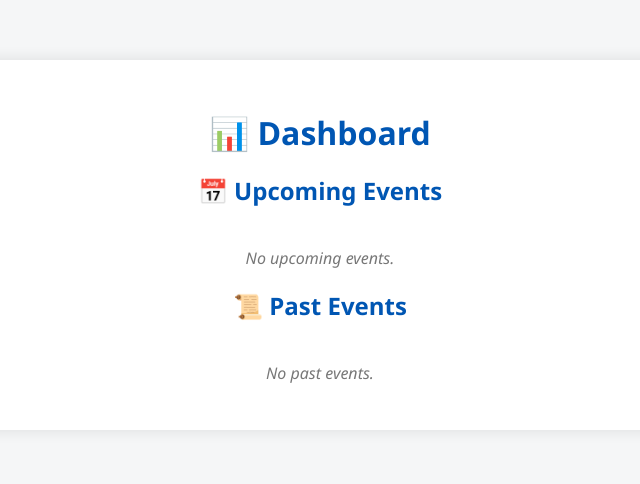
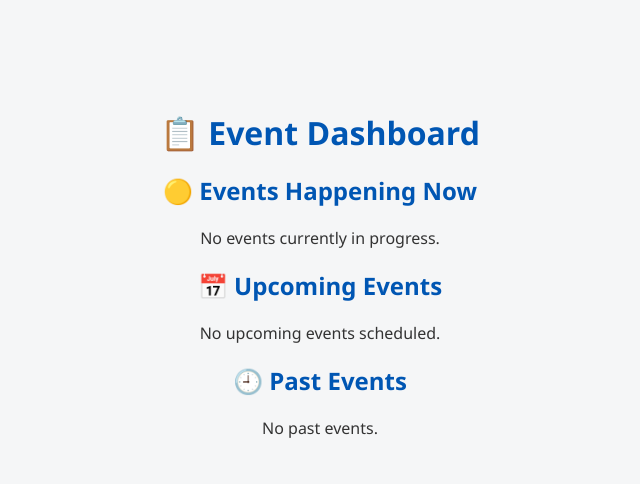
Before and after one commit to boraytuna/Attendance-Verification-System, a Flask app: page /dashboard in a window 1280 px wide. Shown: the part 104-588 px from the top of the page, without its empty margins (320-960 px from the left). Run offline with Flask 3, Linux system fonts and the light colour scheme; data that the repository does not hold is empty.

Commit message:
Bug fixes and create events
Added current events to dashboard and fixed some small bugs

```diff
--- a/app.py
+++ b/app.py
@@ -5,6 +5,7 @@ import os
 import segno
 import random
 import math
+import requests
 from datetime import datetime, timedelta
 from geopy.distance import geodesic
 from apscheduler.schedulers.background import BackgroundScheduler
@@ -137,10 +138,20 @@ def dashboard():
         SELECT e.*, p.name AS place_name, p.building
         FROM events e
         LEFT JOIN places p ON e.latitude = p.latitude AND e.longitude = p.longitude
-        WHERE eventDate || 'T' || startTime >= ?
+        WHERE eventDate || 'T' || startTime > ?
         ORDER BY eventDate, startTime
     """, (now,))
     upcoming = cursor.fetchall()
+
+    # Current events: now is between start and stop(Olu)
+    cursor.execute("""
+        SELECT e.*, p.name AS place_name, p.building
+        FROM events e
+        LEFT JOIN places p ON e.latitude = p.latitude AND e.longitude = p.longitude
+        WHERE eventDate || 'T' || startTime <= ? AND eventDate || 'T' || stopTime >= ?
+        ORDER BY eventDate, startTime
+    """, (now, now))
+    current = cursor.fetchall()
 
     # Past events: event has already ended
     cursor.execute("""
@@ -153,8 +164,7 @@ def dashboard():
     past = cursor.fetchall()
 
     conn.close()
-    return render_template("dashboard.html", upcoming_events=upcoming, past_events=past)
-
+    return render_template("dashboard.html", upcoming_events=upcoming, current_events=current, past_events=past)
 # Route: Events Page
 @app.route("/events", methods=["GET"])
 def events():
@@ -635,23 +645,24 @@ def submit_event():
     start_time = request.form["start_time"]
     stop_time = request.form["stop_time"]
     event_location = request.form["event_location"]
-    event_address = request.form.get("event_address", "Unknown Location")
+    event_address = request.form.get("event_address", "").strip()
 
-    # NEW: Parse location
+    # Parse lat/lng
     try:
         lat, lng = map(float, event_location.split(","))
     except ValueError:
         flash("❌ Invalid location format.", "error")
         return redirect(url_for("events"))
 
-    # NEW: Validate time logic
+    # Time validation
     if start_time >= stop_time:
         flash("❌ End time must be later than start time.", "error")
         return redirect(url_for("events"))
 
-    # NEW: Prevent duplicate event at same time/location
     conn = get_db_connection()
     cursor = conn.cursor()
+
+    # Prevent duplicate events at same location & overlapping time
     cursor.execute("""
         SELECT * FROM events
         WHERE eventDate = ?
@@ -660,47 +671,55 @@ def submit_event():
         AND (
             (? BETWEEN startTime AND stopTime) OR
             (? BETWEEN startTime AND stopTime) OR
-            (startTime BETWEEN ? AND ?)
+            (startTime BETWEEN ? AND ?) OR
+            (stopTime BETWEEN ? AND ?)
         )
-    """, (event_date, lat, lng, start_time, stop_time, start_time, stop_time))
+    """, (
+        event_date, lat, lng,
+        start_time, stop_time, start_time, stop_time, start_time, stop_time
+    ))
 
-    same_time_place = cursor.fetchone()
-
-    if same_time_place:
+    if cursor.fetchone():
         conn.close()
         flash("❌ Another event is already scheduled at this time and location.", "error")
         return redirect(url_for("events"))
 
-    # SAFE TO INSERT
-    cursor.execute('''
+    # Fallback to reverse geocoding if no event address provided
+    if not event_address or event_address == "Unknown Location":
+        geocode_url = f"https://maps.googleapis.com/maps/api/geocode/json?latlng={lat},{lng}&key={GOOGLE_API_KEY}"
+        response = requests.get(geocode_url).json()
+
+        if response["status"] == "OK" and response["results"]:
+            event_address = response["results"][0]["formatted_address"]
+        else:
+            event_address = "Unknown Location"
+
+    # Insert event
+    cursor.execute("""
         INSERT INTO events (eventName, eventDate, startTime, stopTime, latitude, longitude, eventAddress)
         VALUES (?, ?, ?, ?, ?, ?, ?)
-    ''', (event_name, event_date, start_time, stop_time, lat, lng, event_address))
+    """, (event_name, event_date, start_time, stop_time, lat, lng, event_address))
+
     event_id = cursor.lastrowid
     conn.commit()
     conn.close()
 
     get_or_create_qr_code(event_id)
 
-    # ✅ Schedule email 5 minutes after event ends
+    # Schedule professor email 5 mins after event ends
     try:
-        # Combine date and time from form
-        event_end_str = f"{event_date} {stop_time}"
-        event_end_dt = datetime.strptime(event_end_str, "%Y-%m-%d %H:%M")
-        executetime = event_end_dt + timedelta(minutes=5)
-
-        # Schedule the email with a unique job ID
+        event_end = datetime.strptime(f"{event_date} {stop_time}", "%Y-%m-%d %H:%M")
+        execute_time = event_end + timedelta(minutes=5)
         scheduler.add_job(
             func=send_professor_emails,
             trigger='date',
-            run_date=executetime,
+            run_date=execute_time,
             args=[event_id],
             id=f"professor_email_{event_id}",
             replace_existing=True
         )
-        print(f"Scheduled professor email for event {event_id}.")
     except Exception as e:
-        print(f"[SCHEDULER ERROR] Could not schedule professor email for event {event_id}: {e}")
+        print(f"[SCHEDULER ERROR] Could not schedule email: {e}")
 
     return redirect(url_for("dashboard", success=1))
 
--- a/templates/dashboard.html
+++ b/templates/dashboard.html
@@ -9,7 +9,8 @@
         color: #333;
     }
 
-    h1, h2 {
+    h1,
+    h2 {
         text-align: center;
         color: #0056b3;
         margin-bottom: 20px;
@@ -34,7 +35,8 @@
         overflow: hidden;
     }
 
-    th, td {
+    th,
+    td {
         padding: 14px 18px;
         border-bottom: 1px solid #ddd;
         text-align: center;
@@ -49,18 +51,22 @@
         background-color: #f2f2f2;
     }
 
-    .qr-buttons button {
+    .qr-buttons button,
+    .qr-button-link {
         background-color: #28a745;
         color: white;
-        border: none;
+        text-decoration: none;
         padding: 8px 12px;
         border-radius: 5px;
+        font-size: 14px;
+        display: inline-block;
+        transition: background-color 0.2s;
+        border: none;
         cursor: pointer;
-        font-size: 14px;
-        transition: background-color 0.2s;
     }
 
-    .qr-buttons button:hover {
+    .qr-buttons button:hover,
+    .qr-button-link:hover {
         background-color: #218838;
     }
 
@@ -70,47 +76,61 @@
         font-style: italic;
         color: #777;
     }
-
-    .qr-button-link {
-        background-color: #28a745;
-        color: white;
-        text-decoration: none;
-        padding: 8px 12px;
-        border-radius: 5px;
-        font-size: 14px;
-        display: inline-block;
-        transition: background-color 0.2s;
-    }
-    .qr-button-link:hover {
-        background-color: #218838;
-    }
 </style>
 
-<div class="dashboard-container">
-    <h1>📊 Dashboard</h1>
+<div class="container" style="padding: 30px;">
+    <h1 style="text-align: center;">📋 Event Dashboard</h1>
 
     {% if request.args.get('success') == '1' %}
-    <div id="success-message"
-         style="background-color: #d4edda; color: #155724; padding: 10px; border: 1px solid #c3e6cb; border-radius: 5px; margin-bottom: 20px; position: relative;">
-        ✅ Event was successfully created!
-        <button onclick="document.getElementById('success-message').style.display='none'"
-                style="position: absolute; top: 5px; right: 10px; background: none; border: none; font-weight: bold; font-size: 16px; color: #155724; cursor: pointer;">×</button>
+    <div class="flash-message"
+        style="background-color: #d4edda; color: #155724; padding: 12px; border: 1px solid #c3e6cb; border-radius: 5px; margin-bottom: 20px; display: flex; justify-content: space-between; align-items: center;">
+        ✅ Event created successfully!
+        <button onclick="this.parentElement.style.display='none'"
+            style="background: none; border: none; font-weight: bold; cursor: pointer; color: #155724;">✖</button>
     </div>
     <script>
-        setTimeout(function () {
-            var msg = document.getElementById('success-message');
-            if (msg) msg.style.display = 'none';
-        }, 3000);
+        setTimeout(() => {
+            const alerts = document.querySelectorAll('.flash-message');
+            alerts.forEach(alert => alert.style.display = 'none');
+        }, 4000);
     </script>
     {% endif %}
 
+    <!-- Current Events Section -->
+    <h2>🟡 Events Happening Now</h2>
+    {% if current_events %}
+    <table class="table">
+        <thead>
+            <tr>
+                <th>Event</th>
+                <th>Time</th>
+                <th>Location</th>
+                <th>QR Code</th>
+            </tr>
+        </thead>
+        <tbody>
+            {% for event in current_events %}
+            <tr>
+                <td>{{ event['eventName'] }}</td>
+                <td>{{ event['startTime'] }} - {{ event['stopTime'] }}</td>
+                <td>{{ event['place_name'] ~ ' (' ~ event['building'] ~ ')' if event['place_name'] else
+                    event['eventAddress'] }}</td>
+                <td><a class="qr-button-link" href="/qr_code/{{ event['eventID'] }}" target="_blank">Show QR</a></td>
+            </tr>
+            {% endfor %}
+        </tbody>
+    </table>
+    {% else %}
+    <p>No events currently in progress.</p>
+    {% endif %}
+
+    <!-- Upcoming Events Section -->
     <h2>📅 Upcoming Events</h2>
     {% if upcoming_events %}
-    <table>
+    <table class="table">
         <thead>
             <tr>
-            <th>Event Name</th>
-            <th>Date</th>
+                <th>Event</th>
                 <th>Start Time</th>
                 <th>Location</th>
                 <th>QR Code</th>
@@ -120,38 +140,26 @@
             {% for event in upcoming_events %}
             <tr>
                 <td>{{ event['eventName'] }}</td>
-            <td>{{ event['eventDate'] }}</td>
-            <td>{{ event['startTime'] }}</td>
-            <td>
-                {% if event['place_name'] and event['building'] %}
-                    {{ event['place_name'] }}, {{ event['building'] }}
-                {% else %}
-                    {{ event['eventAddress'] or event['latitude'] ~ ", " ~ event['longitude'] }}
-                {% endif %}
-            </td>
-            <td>
-                <div class="qr-buttons">
-                    <a href="/qr_code/{{ event['eventID'] }}" target="_blank" rel="noopener noreferrer" class="qr-button-link">
-                        View QR Code
-                    </a>
-                </div>
-            </td>
+                <td>{{ event['eventDate'] }} @ {{ event['startTime'] }}</td>
+                <td>{{ event['place_name'] ~ ' (' ~ event['building'] ~ ')' if event['place_name'] else
+                    event['eventAddress'] }}</td>
+                <td><a class="qr-button-link" href="/qr_code/{{ event['eventID'] }}" target="_blank">Show QR</a></td>
             </tr>
             {% endfor %}
         </tbody>
     </table>
     {% else %}
-    <p class="no-events">No upcoming events.</p>
+    <p>No upcoming events scheduled.</p>
     {% endif %}
 
-    <h2>📜 Past Events</h2>
+    <!-- Past Events Section -->
+    <h2>🕘 Past Events</h2>
     {% if past_events %}
-    <table>
+    <table class="table">
         <thead>
             <tr>
-            <th>Event Name</th>
-            <th>Date</th>
-            <th>Start Time</th>
+                <th>Event</th>
+                <th>Time</th>
                 <th>Location</th>
                 <th>QR Code</th>
             </tr>
@@ -160,28 +168,16 @@
             {% for event in past_events %}
             <tr>
                 <td>{{ event['eventName'] }}</td>
-            <td>{{ event['eventDate'] }}</td>
-            <td>{{ event['startTime'] }}</td>
-            <td>
-                {% if event['place_name'] and event['building'] %}
-                    {{ event['place_name'] }}, {{ event['building'] }}
-                {% else %}
-                    {{ event['eventAddress'] or event['latitude'] ~ ", " ~ event['longitude'] }}
-                {% endif %}
-            </td>
-            <td>
-                <div class="qr-buttons">
-                    <a href="/qr_code/{{ event['eventID'] }}" target="_blank" rel="noopener noreferrer" class="qr-button-link">
-                        View QR Code
-                    </a>
-                </div>
-            </td>
+                <td>{{ event['eventDate'] }} @ {{ event['startTime'] }}</td>
+                <td>{{ event['place_name'] ~ ' (' ~ event['building'] ~ ')' if event['place_name'] else
+                    event['eventAddress'] }}</td>
+                <td><a class="qr-button-link" href="/qr_code/{{ event['eventID'] }}" target="_blank">Show QR</a></td>
             </tr>
             {% endfor %}
         </tbody>
     </table>
     {% else %}
-    <p class="no-events">No past events.</p>
+    <p>No past events.</p>
     {% endif %}
 </div>
 
--- a/templates/events.html
+++ b/templates/events.html
@@ -30,6 +30,7 @@
         if (selectedValue) {
             var [lat, lng] = selectedValue.split(",").map(Number);
             document.getElementById("event_location").value = `${lat},${lng}`;
+            document.getElementById("event_address").value = place.name + " (" + place.building + ")";
             locationError.style.display = "none";
         }
     }
```
Lines whose indentation alone changed are shown as unchanged.
